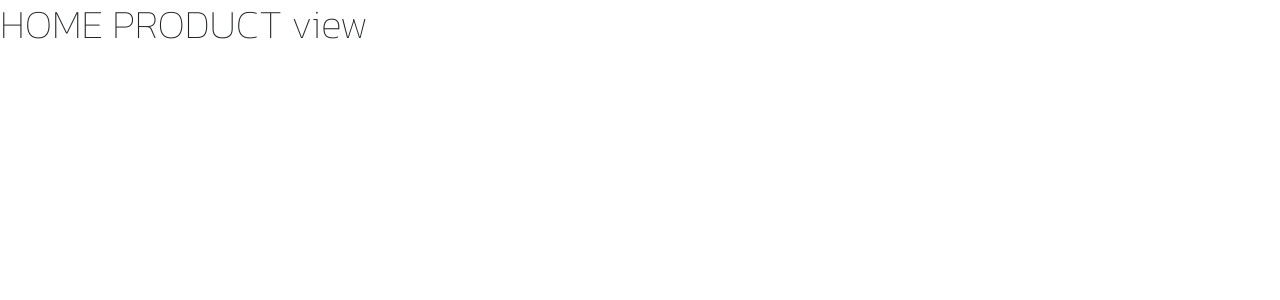
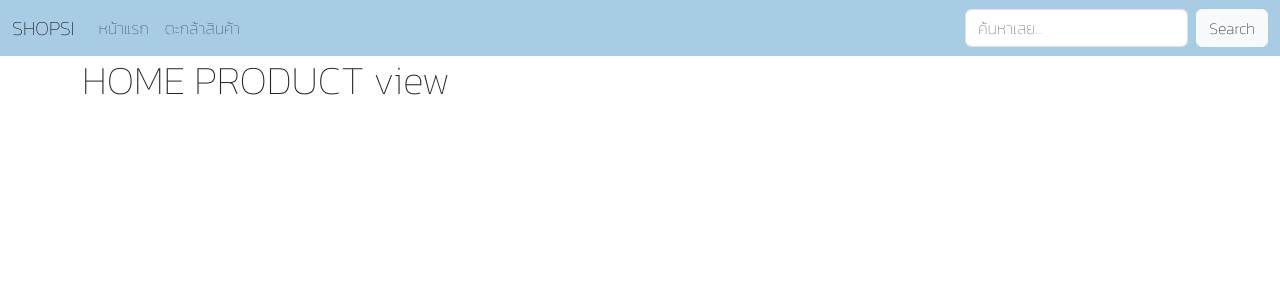
Before and after one commit to aom31/Shopping-APP, a Vue app in the folder vue3-pinia-shopping-app/: page / in a window 1280 px wide. Shown: the top 300 px of the page. Built offline with nearby package versions, Linux system fonts and the light colour scheme.

Commit message:
feat: #2 add component navbar and use on app page

```diff
--- a/vue3-pinia-shopping-app/src/App.vue
+++ b/vue3-pinia-shopping-app/src/App.vue
@@ -1,10 +1,12 @@
 <template>
-  <div>
-
+  <navbar_product_component />
+  <div class="container">
     <router-view></router-view>
   </div>
 </template>
 
-<script setup></script>
+<script setup>
+import navbar_product_component from "./components/navbar-product.vue";
+</script>
 
 <style></style>
--- /dev/null
+++ b/vue3-pinia-shopping-app/src/components/navbar-product.vue
@@ -0,0 +1,29 @@
+<template>
+ <nav class="navbar navbar-expand-lg " style="background-color: #a9cce5;">
+  <div class="container-fluid">
+    <a class="navbar-brand" href="#">SHOPSI</a>
+    <button class="navbar-toggler" type="button" data-bs-toggle="collapse" data-bs-target="#navbarSupportedContent" aria-controls="navbarSupportedContent" aria-expanded="false" aria-label="Toggle navigation">
+      <span class="navbar-toggler-icon"></span>
+    </button>
+    <div class="collapse navbar-collapse" id="navbarSupportedContent">
+      <ul class="navbar-nav me-auto mb-2 mb-lg-0">
+        <li class="nav-item">
+          <a class="nav-link " aria-current="page" href="#">หน้าแรก</a>
+        </li>
+        <li class="nav-item">
+          <a class="nav-link " aria-current="page" href="#">ตะกล้าสินค้า</a>
+        </li>
+
+      </ul>
+      <div class="d-flex" role="search">
+        <input class="form-control me-2" type="search" placeholder="ค้นหาเลย..." aria-label="Search">
+        <button class="btn btn-light" type="submit">Search</button>
+      </div>
+    </div>
+  </div>
+</nav>
+</template>
+
+<script setup ></script>
+
+<style></style>
```
